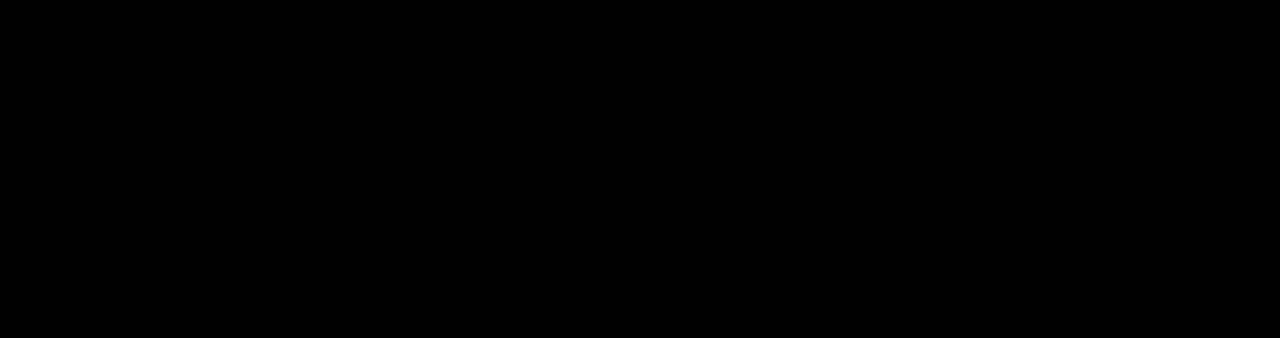
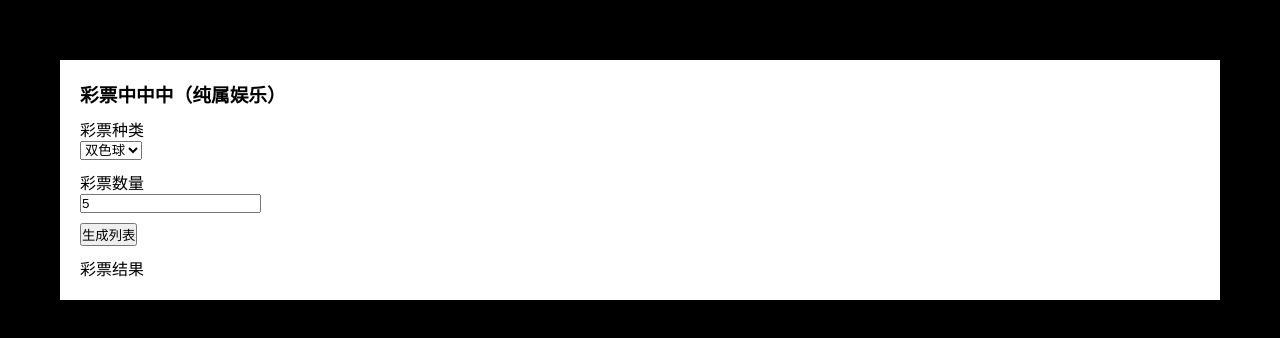
Before and after one commit to Tosn/Funny, a Vue app: page /lottery in a window 1280 px wide. Before the commit this address had no page. Shown: the top 338 px of the page. Built offline with nearby package versions, Linux system fonts and the light colour scheme.

Commit message:
[feat]: add lottery page

```diff
--- a/src/route.ts
+++ b/src/route.ts
@@ -6,6 +6,10 @@
     {
       path: '/',
       component: () => import('@/views/Index.vue')
+    },
+    {
+      path: '/lottery',
+      component: () => import('@/views/Lottery.vue')
     }
   ]
 })
--- /dev/null
+++ b/src/views/Lottery.vue
@@ -0,0 +1,159 @@
+<template>
+  <div class="lottery-box">
+    <h3>彩票中中中（纯属娱乐）</h3>
+    <div style="margin-top: 10px;">
+      <p>彩票种类</p>
+      <select v-model="lotteryType">
+        <option v-for="op in lotteryOptions" :value="op.value">{{ op.label }}</option>
+      </select>
+    </div>
+    <div style="margin-top: 10px;">
+      <p>彩票数量</p>
+      <input type="number" v-model="lotteryNumber"/>
+    </div>
+    <div style="margin-top: 10px;">
+      <input type="button" value="生成列表" @click="makeLotteryList">
+    </div>
+    <div style="margin-top: 10px;">
+      <p>彩票结果</p>
+      <ul>
+        <li v-for="(lottery, index) in lotteryResultList" :key="index" class="item-ball">
+          <div v-for="area in lottery">
+            <span v-for="ball in area" :key="ball" class="ball">{{ ball }}</span>
+          </div>
+        </li>
+      </ul>
+    </div>
+  </div>
+</template>
+
+<script setup lang="ts">
+// 大乐透 01-35（5） 01-12（2）
+// 双色球 01-33（6） 01-16（1）
+import { ref } from 'vue'
+const makeNumberList = (number: number | string): string[] => {
+  return Array.from(
+    new Array(+number).fill(1),
+    (x, index) => (index + 1).toString().padStart(2, '0')
+  )
+}
+
+type LotteryType = 'bicolorSphere' | 'lotto'
+const lotteryOptions = [
+  { label: '双色球', value: 'bicolorSphere' },
+  { label: '大乐透', value:  'lotto'}
+]
+const lotteryNumber = ref<number>(5)
+const lotteryType = ref<LotteryType>('bicolorSphere');
+
+interface AreaItem {
+  list: string[],
+  size: number
+}
+
+interface LotteryItem<T> {
+  before: T,
+  after: T
+}
+
+type Lottery<T> = Record<LotteryType, LotteryItem<T>>
+
+const lotteryList:Lottery<AreaItem> = {
+  bicolorSphere: {
+    before: {
+      list: makeNumberList(33),
+      size: 5
+    },
+    after: {
+      list: makeNumberList(12),
+      size: 2
+    }
+  },
+  lotto: {
+    before: {
+      list: makeNumberList(35),
+      size: 6
+    },
+    after: {
+      list: makeNumberList(16),
+      size: 1
+    }
+  }
+}
+
+type LotteryRet = string[]
+const lotteryResultList = ref<LotteryRet[][]>([])
+const makeLotteryList = () => {
+  const ret: LotteryRet[][] = []
+  for (let i = 0; i < lotteryNumber.value; i++) {
+    ret.push(makeLotteryItem(lotteryType.value))
+  }
+  lotteryResultList.value = ret
+}
+
+const makeLotteryItem = (type: LotteryType): LotteryRet[] => {
+  const currentLottery = lotteryList[type];
+  const prevArr = makeRandomBall(currentLottery.before)
+  const nextArr = makeRandomBall(currentLottery.after)
+
+  return [prevArr, nextArr]
+}
+let max = 0
+const makeRandomBall = (lottery: AreaItem): LotteryRet => {
+  // return lottery.list.sort((a, b) => {
+  //   return Math.random() > 0.5 ? (+a) - (+b) : (+b) - (+a)
+  // }).slice(0, lottery.size).sort()
+  const ret:LotteryRet = []
+  const _list = lottery.list
+  const len = _list.length
+  while (ret.length < lottery.size) {
+    const _random = Math.round(Math.random() * (len - 1))
+    max = max > _random ? max : _random
+    if (!ret.includes(_list[_random])) {
+      ret.push(_list[_random])
+    }
+  }
+  return ret.sort()
+}
+</script>
+
+<style scoped lang="scss">
+.lottery-box {
+  padding: 20px;
+  background-color: #fff;
+  color: #000;
+}
+ul, ul li {
+  list-style: none;
+}
+.item-ball {
+  padding: 5px 0;
+  display: flex;
+  flex-wrap: wrap;
+  .ball {
+    line-height: 30px;
+    text-align: center;
+    width: 30px;
+    background-color: #1a1ada;
+    color: #fff;
+    border-radius: 50%;
+    display: inline-block;
+    font-size: 14px;
+    &:not(:first-child) {
+      margin-left: 3px;
+    }
+  }
+  & > div {
+    white-space: nowrap;
+    &:first-child {
+      margin-right: 10px;
+      margin-bottom: 6px;;
+    }
+    &:not(:first-child) {
+      .ball {
+        background-color: #c31212;
+      }
+    }
+  }
+}
+</style>
```
